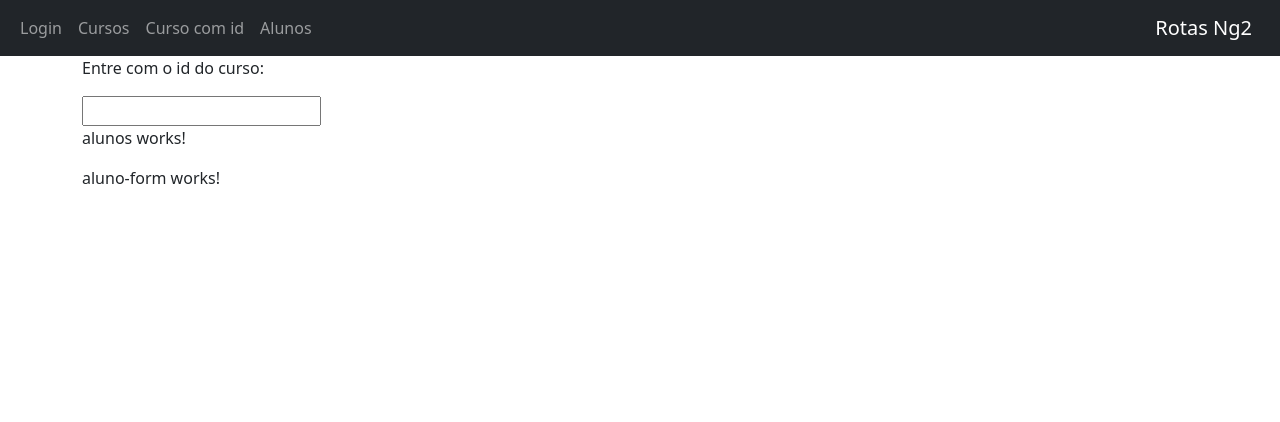
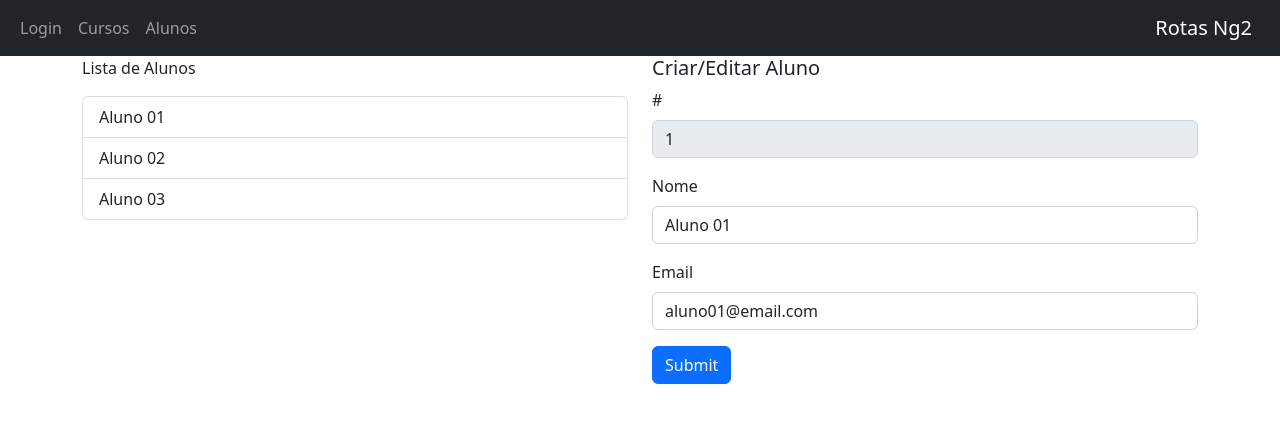
Before and after one commit to WellingtonIdeao/angular-course-routes, an Angular app: page /alunos/1/editar in a window 1280 px wide. Shown: the top 422 px of the page. Built offline with nearby package versions, Linux system fonts and the light colour scheme.

Commit message:
Rotas filhas: desenvolvendo as telas

```diff
--- a/src/app/alunos/aluno-detalhe/aluno-detalhe.component.html
+++ b/src/app/alunos/aluno-detalhe/aluno-detalhe.component.html
@@ -1 +1,7 @@
-<p>aluno-detalhe works!</p>
+<h5>Detalhes do Aluno</h5>
+
+<p>Id: {{ aluno.id }}</p>
+<p>Nome: {{ aluno.nome }}</p>
+<p>Email: {{aluno.email }}</p>
+
+<button type="button" class="btn btn-primary" (click)="editarContato()">Editar</button>
--- a/src/app/alunos/aluno-detalhe/aluno-detalhe.component.ts
+++ b/src/app/alunos/aluno-detalhe/aluno-detalhe.component.ts
@@ -1,15 +1,43 @@
-import { Component, OnInit } from '@angular/core';
+import { Component, OnInit, OnDestroy } from '@angular/core';
+import { ActivatedRoute, Router } from '@angular/router';
+import { Subscription } from 'rxjs';
+
+import { AlunosService } from './../alunos.service';
+
 
 @Component({
   selector: 'app-aluno-detalhe',
   templateUrl: './aluno-detalhe.component.html',
   styleUrls: ['./aluno-detalhe.component.css']
 })
-export class AlunoDetalheComponent implements OnInit {
+export class AlunoDetalheComponent implements OnInit, OnDestroy {
+  aluno: any = {};
+  inscricao!: Subscription
 
-  constructor() { }
+  constructor(
+    private activatedRoute: ActivatedRoute,
+    private route: Router,
+    private alunosService: AlunosService,
+  ) { }
 
   ngOnInit(): void {
+    this.inscricao = this.activatedRoute.params.subscribe(
+      (params: any)=> {
+        let id = params['id'];
+        this.aluno = this.alunosService.getAluno(id);
+      }
+    );
   }
 
+  ngOnDestroy(): void {
+    this.inscricao.unsubscribe();
+  }
+
+  editarContato(){
+    this.route.navigate(['/alunos', this.aluno.id, 'editar']);
+  }
+
+
+
+
 }
--- a/src/app/alunos/aluno-form/aluno-form.component.html
+++ b/src/app/alunos/aluno-form/aluno-form.component.html
@@ -1 +1,18 @@
-<p>aluno-form works!</p>
+<h5>
+    Criar/Editar Aluno
+</h5>
+<form>
+    <div class="mb-3">
+        <label for="InputDisabled" class="form-label">#</label>
+        <input disabled type="text" class="form-control" id="InputDisabled" [(ngModel)]="aluno.id" name="inputDisabled">
+    </div>
+    <div class="mb-3">
+        <label for="InputNome" class="form-label">Nome</label>
+        <input type="text" class="form-control" id="InputNome" [(ngModel)]="aluno.nome" name="inputNome">
+    </div>
+    <div class="mb-3">
+        <label for="InputEmail" class="form-label">Email</label>
+        <input type="email" class="form-control" id="InputEmail" [(ngModel)]="aluno.email" name="inputEmail">
+    </div>
+    <button type="submit" class="btn btn-primary">Submit</button>
+</form>
--- a/src/app/alunos/aluno-form/aluno-form.component.ts
+++ b/src/app/alunos/aluno-form/aluno-form.component.ts
@@ -1,4 +1,7 @@
 import { Component, OnInit } from '@angular/core';
+import { ActivatedRoute, Router } from '@angular/router';
+import { Subscription } from 'rxjs';
+import { AlunosService } from '../alunos.service';
 
 @Component({
   selector: 'app-aluno-form',
@@ -6,10 +9,29 @@ import { Component, OnInit } from '@angular/core';
   styleUrls: ['./aluno-form.component.css']
 })
 export class AlunoFormComponent implements OnInit {
+  aluno: any;
+  inscricao!: Subscription
 
-  constructor() { }
+  constructor(
+    private activatedRoute: ActivatedRoute,
+    private route: Router,
+    private alunosService: AlunosService,
+  ) { }
 
   ngOnInit(): void {
+    this.inscricao = this.activatedRoute.params.subscribe(
+      (params: any)=> {
+        let id = params['id'];
+        this.aluno = this.alunosService.getAluno(id);
+        if(this.aluno ==  null){
+          this.aluno = {};
+        }
+      }
+    );
+  }
+
+  ngOnDestroy(): void {
+    this.inscricao.unsubscribe();
   }
 
 }
--- a/src/app/alunos/alunos.component.html
+++ b/src/app/alunos/alunos.component.html
@@ -1,2 +1,12 @@
-<p>alunos works!</p>
-<router-outlet></router-outlet>
+
+<div class="row">
+    <div class="col">
+        <p>Lista de Alunos</p>
+        <div class="list-group">
+            <a *ngFor=" let aluno of alunos" class="list-group-item list-group-item-action" [routerLink]="[aluno.id]">{{ aluno.nome }}</a>
+        </div>
+    </div>
+    <div class="col">
+        <router-outlet></router-outlet>
+    </div>
+</div>
--- a/src/app/alunos/alunos.component.ts
+++ b/src/app/alunos/alunos.component.ts
@@ -1,4 +1,6 @@
 import { Component, OnInit } from '@angular/core';
+
+import { AlunosService } from './alunos.service';
 
 @Component({
   selector: 'app-alunos',
@@ -7,9 +9,13 @@ import { Component, OnInit } from '@angular/core';
 })
 export class AlunosComponent implements OnInit {
 
-  constructor() { }
+  alunos: any[] = [];
+
+  constructor(private alunosService: AlunosService) { }
 
   ngOnInit(): void {
+    this.alunos = this.alunosService.getAlunos();
   }
 
+
 }
--- /dev/null
+++ b/src/app/alunos/alunos.service.ts
@@ -0,0 +1,28 @@
+import { Injectable } from '@angular/core';
+
+@Injectable({
+  providedIn: 'root'
+})
+export class AlunosService {
+
+  private alunos: any[] = [
+    {id: 1, nome: 'Aluno 01', email: 'aluno01@email.com'},
+    {id: 2, nome: 'Aluno 02', email: 'aluno02@email.com'},
+    {id: 3, nome: 'Aluno 03', email: 'aluno03@email.com'}
+  ]
+
+  constructor() { }
+
+  getAlunos(): any[] {
+    return this.alunos;
+  }
+  getAluno(id: number): any {
+    let alunos = this.getAlunos();
+    for (let aluno of alunos){
+        if (aluno.id == id){
+          return aluno;
+        }
+    }
+    return null;
+  }
+}
--- a/src/app/app.component.html
+++ b/src/app/app.component.html
@@ -11,9 +11,9 @@
           <li class="nav-item" routerLinkActive="active">
             <a class="nav-link" [routerLink]="['cursos']" [queryParams]="{pagina: 1}" (click)="isMenuCollapsed = true">Cursos</a>
           </li>
-          <li class="nav-item" routerLinkActive="active">
+         <!-- <li class="nav-item" routerLinkActive="active">
             <a class="nav-link" [routerLink]="['curso', idCurso.value]" (click)="isMenuCollapsed = true">Curso com id</a>
-          </li>
+          </li>-->
           <li class="nav-item" routerLinkActive="active">
             <a class="nav-link" routerLink="/alunos" (click)="isMenuCollapsed = true">Alunos</a>
           </li>
@@ -23,7 +23,7 @@
     </div>
   </nav>
 <div class="container">
-  <p>Entre com o id do curso:</p>
-  <input type="text" #idCurso (input)="0">
+  <!--<p>Entre com o id do curso:</p>
+  <input type="text" #idCurso (input)="0"> -->
     <router-outlet></router-outlet>
 </div>
```
Also changed, not shown: src/app/alunos/alunos.module.ts (+5 -2 lines), 1 other file (tests, documents, lock files or other folders).
